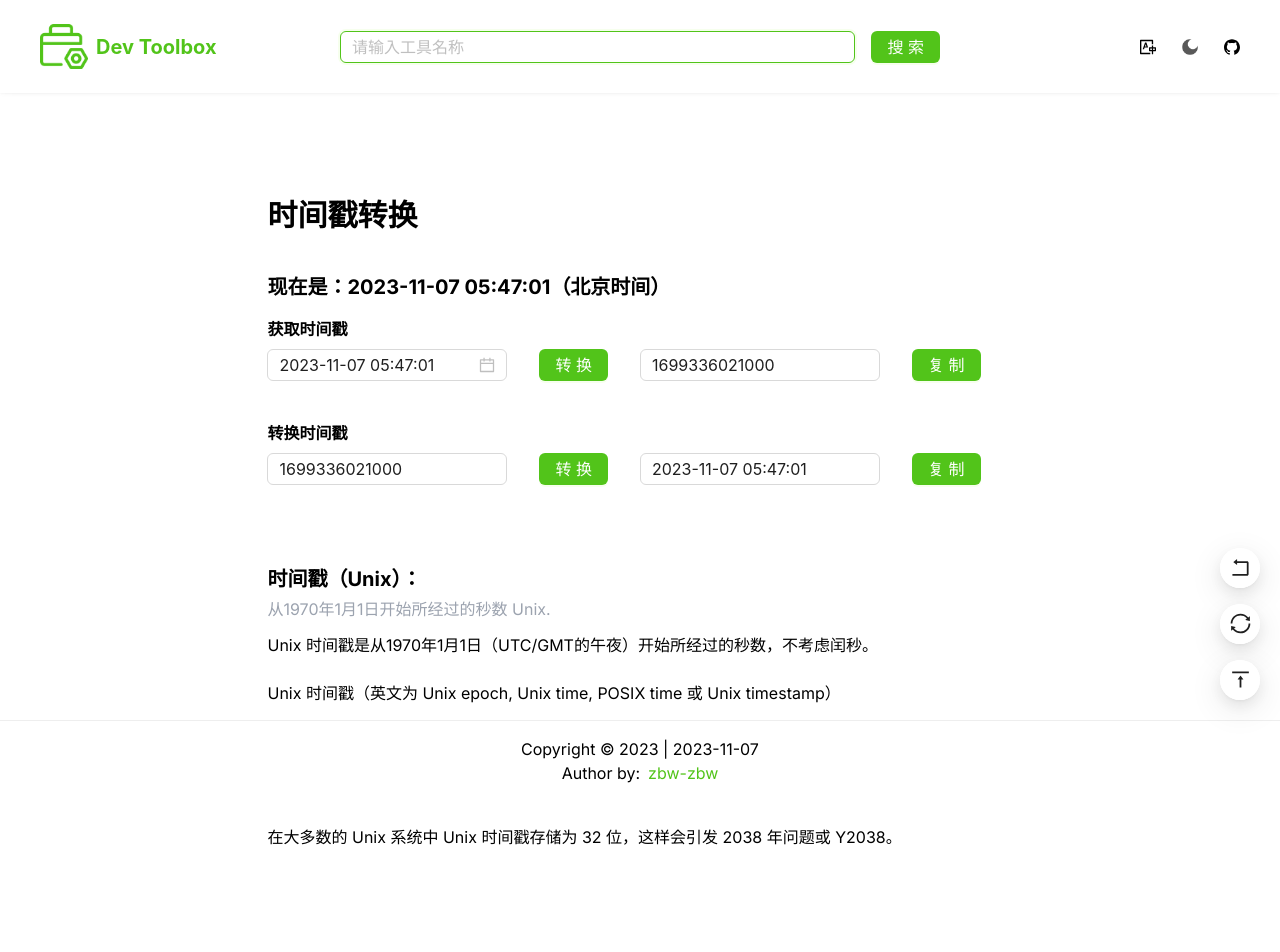
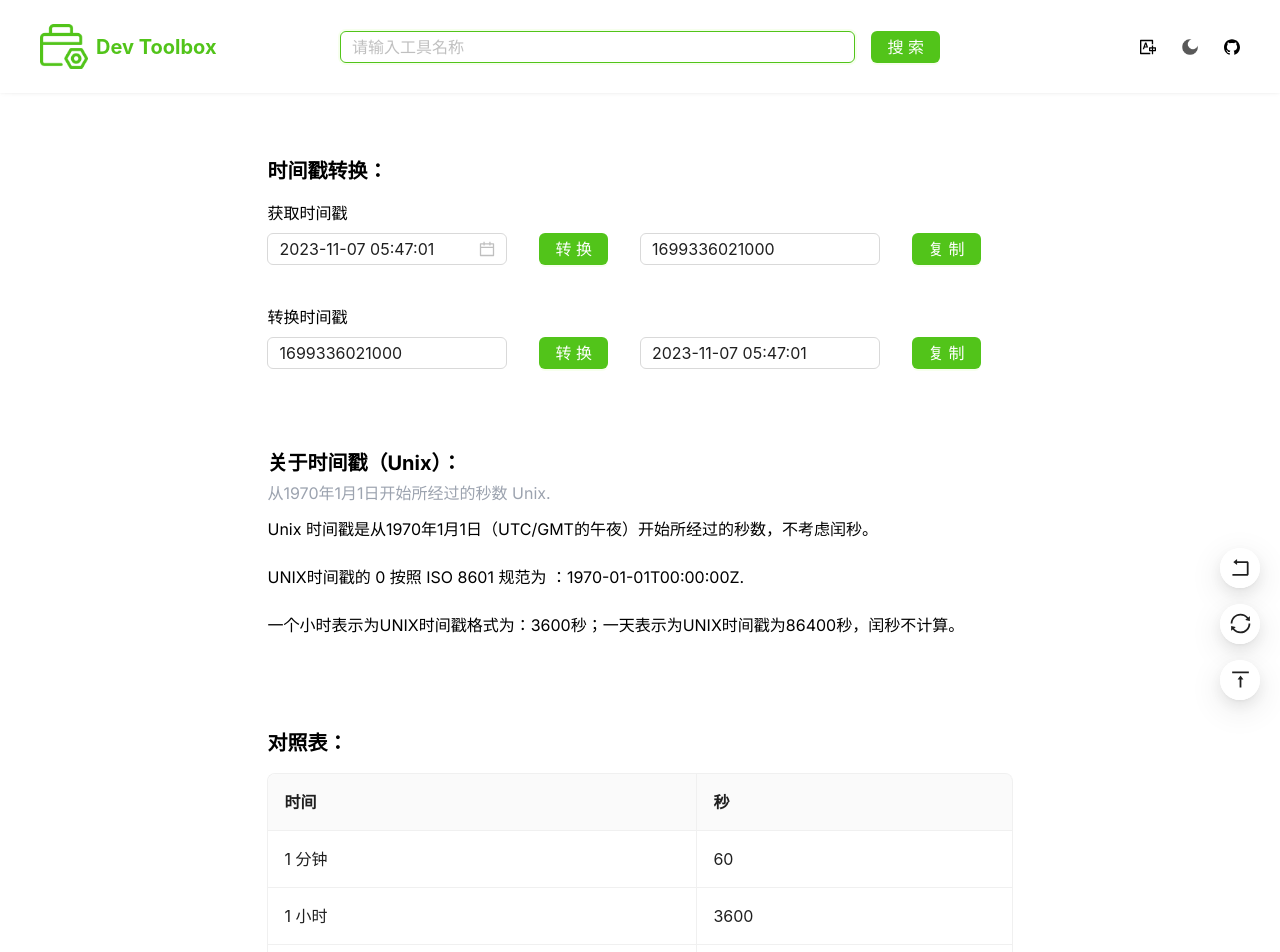
Before and after one commit to zbw-zbw/dev-toolbox, a Next.js app: page /timestamp in a window 1280 px wide. Shown: the top 952 px of the page. Built offline with nearby package versions, Linux system fonts and the light colour scheme.

Commit message:
feat: add unicode page update tsx code-snippets update app config update timestamp page style update copy btn text copy btn add isEmpty judge add 'is' utils

```diff
--- a/src/app/config.ts
+++ b/src/app/config.ts
@@ -4,12 +4,6 @@ export const tools = [
     desc: '时间戳转换工具',
     path: '/timestamp',
     icon: '/timestamp.png',
-  },
-  {
-    title: '二维码生成器',
-    desc: '文本/链接生成二维码工具',
-    path: '/qrcode',
-    icon: '/qrcode.png',
   },
   {
     title: 'URL 编码 / 解码',
@@ -22,6 +16,12 @@ export const tools = [
     desc: 'Unicode 编码工具',
     path: '/unicode',
     icon: '/unicode.png',
+  },
+  {
+    title: '二维码生成器',
+    desc: '文本 / 链接生成二维码工具',
+    path: '/qrcode',
+    icon: '/qrcode.png',
   },
   {
     title: 'JSON 格式化',
--- a/src/app/globals.css
+++ b/src/app/globals.css
@@ -20,7 +20,7 @@
 }
 
 body {
-  padding-bottom: 80px;
+  background-color: #fff;
 }
 
 .header {
--- a/src/app/layout.tsx
+++ b/src/app/layout.tsx
@@ -24,7 +24,7 @@ export default function RootLayout({ children }: { children: React.ReactNode })
         <StyledComponentsRegistry>
           <ConfigProvider theme={theme} locale={zhCN}>
             <Header />
-            <div className="flex flex-col items-center my-6">{children}</div>
+            <div className="content flex flex-col items-center mx-auto my-6 p-10">{children}</div>
             <Footer />
             <FloatButtonGroup />
           </ConfigProvider>
--- a/src/app/page.tsx
+++ b/src/app/page.tsx
@@ -14,8 +14,7 @@ function Home() {
   };
 
   return (
-    <div className="content">
-      <Row gutter={[20, 20]} className="px-5">
+    <Row gutter={[20, 20]}>
       {tools.map((item) => (
         <Col key={item.title} span={6}>
           <Card
@@ -33,7 +32,6 @@ function Home() {
         </Col>
       ))}
     </Row>
-    </div>
   );
 }
 
--- /dev/null
+++ b/src/app/timestamp/config.ts
@@ -0,0 +1,47 @@
+export const template = 'YYYY-MM-DD HH:mm:ss';
+
+export const dataSource = [
+  {
+    key: '1',
+    time: '1 分钟',
+    seconds: 60,
+  },
+  {
+    key: '2',
+    time: '1 小时',
+    seconds: 3600,
+  },
+  {
+    key: '3',
+    time: '1 天',
+    seconds: 86400,
+  },
+  {
+    key: '4',
+    time: '1 周',
+    seconds: 604800,
+  },
+  {
+    key: '5',
+    time: '1 月 (30.44 天)',
+    seconds: 2629743,
+  },
+  {
+    key: '6',
+    time: '1年 (365.24 天)',
+    seconds: 31556736,
+  },
+];
+
+export const columns = [
+  {
+    title: '时间',
+    dataIndex: 'time',
+    key: 'time',
+  },
+  {
+    title: '秒',
+    dataIndex: 'seconds',
+    key: 'seconds',
+  },
+];
--- a/src/app/timestamp/page.tsx
+++ b/src/app/timestamp/page.tsx
@@ -2,20 +2,19 @@
 
 import { useEffect, useState } from 'react';
 import dayjs, { Dayjs } from 'dayjs';
-import { Button, DatePicker, Input } from 'antd';
+import { Button, DatePicker, Input, InputNumber, Table } from 'antd';
 
 import CopyBtn from '@/components/CopyBtn';
-
-const template = 'YYYY-MM-DD HH:mm:ss';
+import { columns, dataSource, template } from './config';
 
 function Timestamp() {
   const [now, setNow] = useState<string>();
 
   const [date, setDate] = useState<Dayjs | null>(dayjs());
-  const [timestamp, setTimestamp] = useState<number>(dayjs(date).unix() * 1000);
+  const [timestamp, setTimestamp] = useState<string>(String(dayjs(date).unix() * 1000));
 
   const [newDate, setNewDate] = useState<string>(dayjs(date).format(template));
-  const [newTimestamp, setNewTimestamp] = useState<string>(`${dayjs(date).unix() * 1000}`);
+  const [newTimestamp, setNewTimestamp] = useState<string>(String(dayjs(date).unix() * 1000));
 
   useEffect(() => {
     setNow(dayjs().format(template));
@@ -25,51 +24,58 @@ function Timestamp() {
     setDate(value);
   };
 
-  const onTimestampChange = (e: React.ChangeEvent<HTMLInputElement>) => {
-    setNewTimestamp(e.target.value);
+  const onNewTimestampChange = (value: string | null) => {
+    setNewTimestamp(value || '');
+  };
+
+  const onTimestampChange = (value: string | null) => {
+    setTimestamp(value || '');
+  };
+
+  const onNewDateChange = (e: React.ChangeEvent<HTMLInputElement>) => {
+    setNewDate(e.target.value);
   };
 
   const convertTimestamp = () => {
-    setTimestamp(dayjs(date).unix() * 1000);
+    setTimestamp(String(dayjs(date).unix() * 1000));
   };
 
   const convertDate = () => {
-    setNewDate(dayjs(+newTimestamp).format(template));
+    setNewDate(dayjs(Number(newTimestamp)).format(template));
   };
 
   return (
-    <div className="flex flex-col p-20">
-      <h2 className="mb-10 text-3xl font-bold">时间戳转换</h2>
-      <div className="text-xl font-bold">现在是：{now}（北京时间）</div>
-      <div className="mt-4">
-        <div className="mb-2 font-bold">获取时间戳</div>
+    <div>
+      <h2 className="mb-4 text-xl font-bold">时间戳转换：</h2>
+      <div>
+        <div className="mb-2 font-medium">获取时间戳</div>
         <div className="flex mb-10">
           <DatePicker showTime value={date} onChange={onDateChange} style={{ width: 240 }} />
           <Button type="primary" className="ml-8 mr-8" onClick={convertTimestamp}>
             转换
           </Button>
-          <Input value={timestamp} style={{ width: 240 }} />
-          <CopyBtn value={String(timestamp)} />
+          <InputNumber value={String(timestamp)} onChange={onTimestampChange} style={{ width: 240 }} />
+          <CopyBtn value={String(timestamp)} className="mx-8" />
         </div>
-        <div className="mb-2 font-bold">转换时间戳</div>
+        <div className="mb-2 font-medium">转换时间戳</div>
         <div className="flex">
-          <Input value={newTimestamp} onChange={onTimestampChange} style={{ width: 240 }} />
+          <InputNumber value={String(newTimestamp)} onChange={onNewTimestampChange} style={{ width: 240 }} />
           <Button type="primary" className="ml-8 mr-8" onClick={convertDate}>
             转换
           </Button>
-          <Input value={newDate} style={{ width: 240 }} />
-          <CopyBtn value={newDate} />
+          <Input value={newDate} onChange={onNewDateChange} style={{ width: 240 }} />
+          <CopyBtn value={newDate} className="mx-8" />
         </div>
       </div>
-      <h2 className="mt-20 text-xl font-bold">时间戳（Unix）：</h2>
+      <h2 className="mt-20 text-xl font-bold">关于时间戳（Unix）：</h2>
       <div className="mt-1 text-gray-400">从1970年1月1日开始所经过的秒数 Unix.</div>
       <div style={{ lineHeight: 3 }}>
         <p>Unix 时间戳是从1970年1月1日（UTC/GMT的午夜）开始所经过的秒数，不考虑闰秒。</p>
-        <p>Unix 时间戳（英文为 Unix epoch, Unix time, POSIX time 或 Unix timestamp）</p>
         <p>UNIX时间戳的 0 按照 ISO 8601 规范为 ：1970-01-01T00:00:00Z.</p>
         <p>一个小时表示为UNIX时间戳格式为：3600秒；一天表示为UNIX时间戳为86400秒，闰秒不计算。</p>
-        <p>在大多数的 Unix 系统中 Unix 时间戳存储为 32 位，这样会引发 2038 年问题或 Y2038。</p>
       </div>
+      <h2 className="mt-20 mb-4 text-xl font-bold">对照表：</h2>
+      <Table dataSource={dataSource} columns={columns} bordered pagination={false} />
     </div>
   );
 }
--- a/src/app/unicode/page.tsx
+++ b/src/app/unicode/page.tsx
@@ -1,5 +1,63 @@
+'use client';
+
+import { ChangeEvent, useState } from 'react';
+import { Button, Space } from 'antd';
+import TextArea from 'antd/es/input/TextArea';
+import CopyBtn from '@/components/CopyBtn';
+import { chineseToUnicode, unicodeToChinese } from '@/utils/unicode';
+
 function Unicode() {
-  return <div>Unicode</div>;
+  const [value, setValue] = useState('');
+  const [result, setResult] = useState('');
+
+  const onValueChange = (e: ChangeEvent<HTMLTextAreaElement>) => {
+    setValue(e.target.value);
+  };
+
+  const onResultChange = (e: ChangeEvent<HTMLTextAreaElement>) => {
+    setResult(e.target.value);
+  };
+
+  const convertChinese = () => {
+    setResult(chineseToUnicode(value));
+  };
+
+  const convertUnicode = () => {
+    setResult(unicodeToChinese(value));
+  };
+
+  const handleClearValue = () => {
+    setValue('');
+  };
+
+  const handleClearResult = () => {
+    setResult('');
+  };
+
+  return (
+    <div>
+      <h2 className="mb-4 text-xl font-bold">Unicode 编码：</h2>
+      <TextArea value={value} onChange={onValueChange} rows={12} placeholder="请把内容粘贴到此处" />
+      <Space size="large" className="justify-end w-full mt-4 mb-20">
+        <Button type="primary" onClick={convertChinese}>
+          中文 转 Unicode
+        </Button>
+        <Button type="primary" onClick={convertUnicode}>
+          Unicode 转 中文
+        </Button>
+        <Button type="primary" onClick={handleClearValue}>
+          清空
+        </Button>
+      </Space>
+      <TextArea value={result} onChange={onResultChange} rows={12} placeholder="生成转换后的结果" />
+      <Space size="large" className="justify-end w-full mt-4">
+        <CopyBtn value={result} />
+        <Button type="primary" onClick={handleClearResult}>
+          清空
+        </Button>
+      </Space>
+    </div>
+  );
 }
 
 export default Unicode;
--- a/src/app/url-decode/page.tsx
+++ b/src/app/url-decode/page.tsx
@@ -1,7 +1,7 @@
 'use client';
 
 import { ChangeEvent, useState } from 'react';
-import { Button, Row, Space } from 'antd';
+import { Button, Space } from 'antd';
 import TextArea from 'antd/es/input/TextArea';
 import CopyBtn from '@/components/CopyBtn';
 
@@ -34,8 +34,8 @@ function UrlDecode() {
   };
 
   return (
-    <Row className="p-20">
-      <h2 className="mb-4 text-3xl font-bold">URL 编码 / 解码</h2>
+    <div>
+      <h2 className="mb-4 text-xl font-bold">URL 编码 / 解码：</h2>
       <TextArea value={value} onChange={onValueChange} rows={12} placeholder="请把内容粘贴到此处" />
       <Space size="large" className="justify-end w-full mt-4 mb-20">
         <Button type="primary" onClick={handleEncode}>
@@ -45,17 +45,17 @@ function UrlDecode() {
           解码(decode)
         </Button>
         <Button type="primary" onClick={handleClearValue}>
-          清空内容
+          清空
         </Button>
       </Space>
       <TextArea value={result} onChange={onResultChange} rows={12} placeholder="生成编码/解码后的结果" />
       <Space size="large" className="justify-end w-full mt-4">
-        <CopyBtn value={result} text="复制结果" />
+        <CopyBtn value={result} />
         <Button type="primary" onClick={handleClearResult}>
-          清空结果
+          清空
         </Button>
       </Space>
-    </Row>
+    </div>
   );
 }
 
--- a/src/components/CopyBtn/index.tsx
+++ b/src/components/CopyBtn/index.tsx
@@ -1,3 +1,4 @@
+import { isEmpty } from '@/utils/is';
 import { Button, message } from 'antd';
 import copy from 'copy-to-clipboard';
 
@@ -6,10 +7,15 @@ interface IProps {
   value: string;
   /** 按钮文案 */
   text?: string;
+  className?: string;
 }
 
-function CopyBtn({ value, text = '复制' }: IProps) {
+function CopyBtn({ value, text = '复制', className = '' }: IProps) {
   const handleCopy = () => {
+    if (isEmpty(value)) {
+      return void message.warning('复制的内容不能为空');
+    }
+
     try {
       copy(value);
       message.success('复制成功');
@@ -20,7 +26,7 @@ function CopyBtn({ value, text = '复制' }: IProps) {
   };
 
   return (
-    <Button type="primary" className="ml-8 mr-8" onClick={handleCopy}>
+    <Button className={className} type="primary" onClick={handleCopy}>
       {text}
     </Button>
   );
--- a/src/components/Footer/index.tsx
+++ b/src/components/Footer/index.tsx
@@ -7,7 +7,7 @@ function Footer() {
   const today = dayjs().format('YYYY-MM-DD');
 
   return (
-    <div className="footer fixed bottom-0 left-0 right-0 mx-auto py-4 text-center bg-white">
+    <div className="footer mx-auto py-4 text-center">
       <div>Copyright © 2023 | {today}</div>
       <div>
         <span className="mr-2">Author by:</span>
--- /dev/null
+++ b/src/utils/is.ts
@@ -0,0 +1,12 @@
+export const is = (value: unknown, type: string) =>
+  Object.prototype.toString.call(value).slice(8, -1).toLocaleLowerCase() === type;
+
+export const isObject = (value: unknown) => is(value, 'object');
+
+export const isNull = (value: unknown) => is(value, 'null');
+
+export const isUndefined = (value: unknown) => is(value, 'undefined');
+
+export const isEmpty = (value: unknown) => {
+  return value === '' || isNull(value) || isUndefined(value);
+};
--- /dev/null
+++ b/src/utils/unicode.ts
@@ -0,0 +1,25 @@
+import { isEmpty } from './is';
+
+export function chineseToUnicode(value: string) {
+  if (isEmpty(value)) return value;
+
+  let str = '';
+  for (let i = 0; i < value.length; i++) {
+    str += '\\u' + value.charCodeAt(i).toString(16);
+  }
+
+  return str;
+}
+
+export function unicodeToChinese(value: string) {
+  if (isEmpty(value)) return value;
+
+  const strArr = value.split('\\u');
+  let str = '';
+
+  for (let i = 0; i < strArr.length; i++) {
+    str += String.fromCharCode(Number(parseInt(strArr[i], 16).toString(10)));
+  }
+
+  return str;
+}
```
Lines whose indentation alone changed are shown as unchanged.
